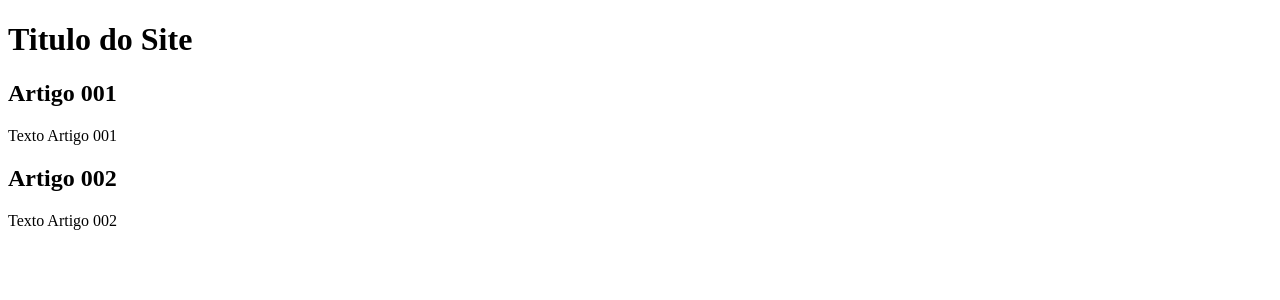
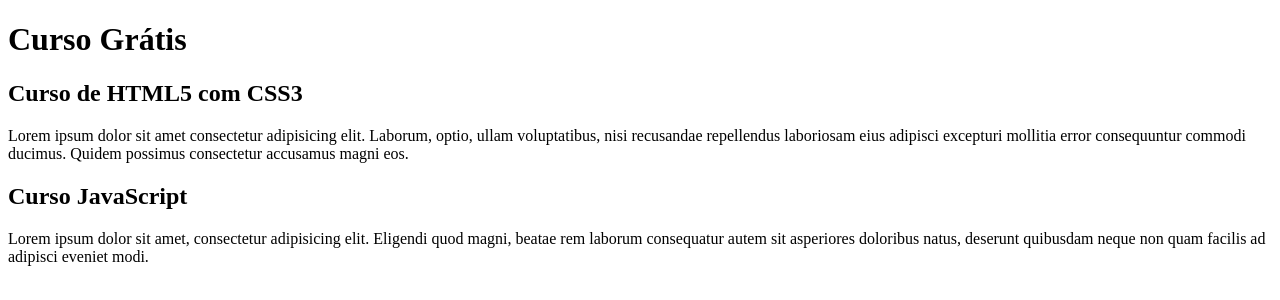
Before and after one commit to FabricioMRebeschini/projeto-site, a plain HTML site: page index.html in a window 1280 px wide. Drawn offline with Linux system fonts and the light colour scheme.

Commit message:
comecei a escrever o conteúdo

```diff
--- a/index.html
+++ b/index.html
@@ -8,15 +8,15 @@
 <body>
     <main>
         <header>
-            <h1>Titulo do Site</h1>
+            <h1>Curso Grátis</h1>
         </header>
         <article>
-            <h2>Artigo 001</h2>
-            <p>Texto Artigo 001</p>
+            <h2>Curso de HTML5 com CSS3</h2>
+            <p>Lorem ipsum dolor sit amet consectetur adipisicing elit. Laborum, optio, ullam voluptatibus, nisi recusandae repellendus laboriosam eius adipisci excepturi mollitia error consequuntur commodi ducimus. Quidem possimus consectetur accusamus magni eos.</p>
         </article>
         <article>
-            <h2>Artigo 002</h2>
-            <p>Texto Artigo 002</p>
+            <h2>Curso JavaScript</h2>
+            <p>Lorem ipsum dolor sit amet, consectetur adipisicing elit. Eligendi quod magni, beatae rem laborum consequatur autem sit asperiores doloribus natus, deserunt quibusdam neque non quam facilis ad adipisci eveniet modi.</p>
         </article>
     </main>
 
```
